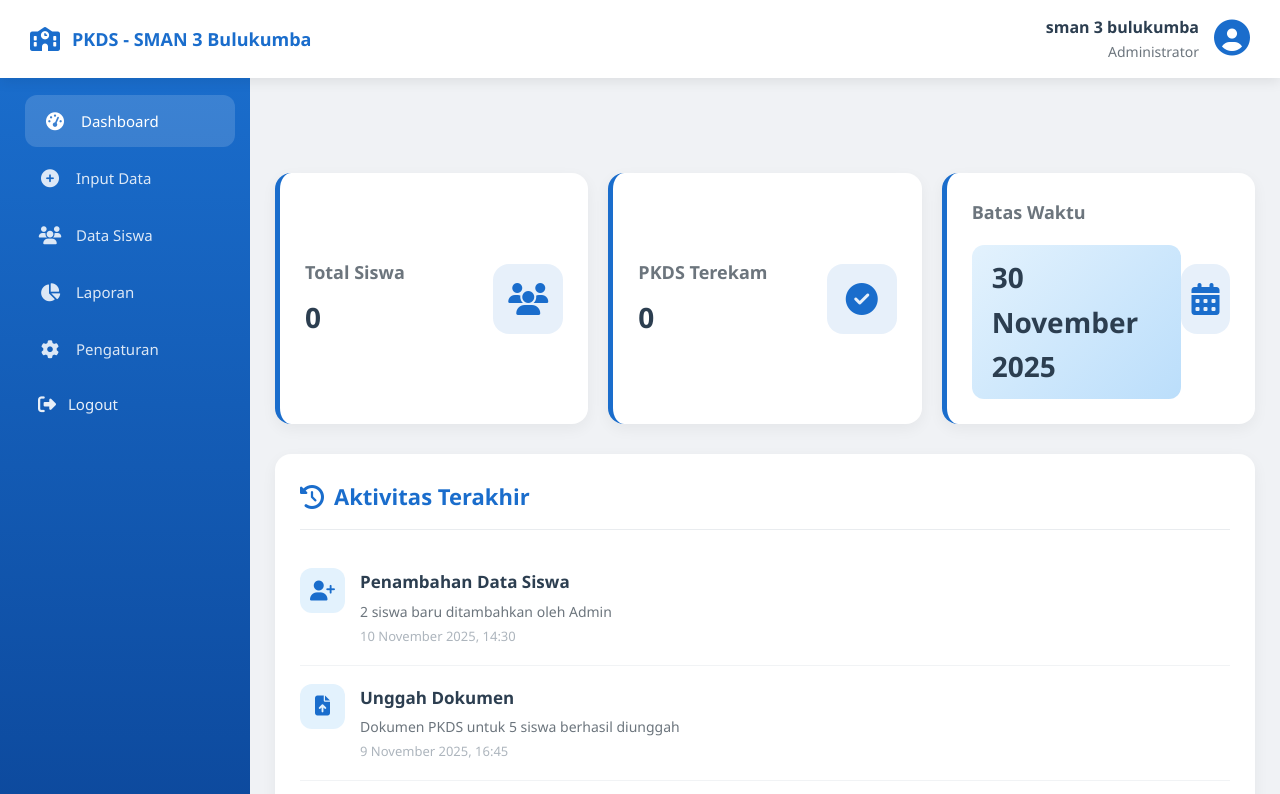
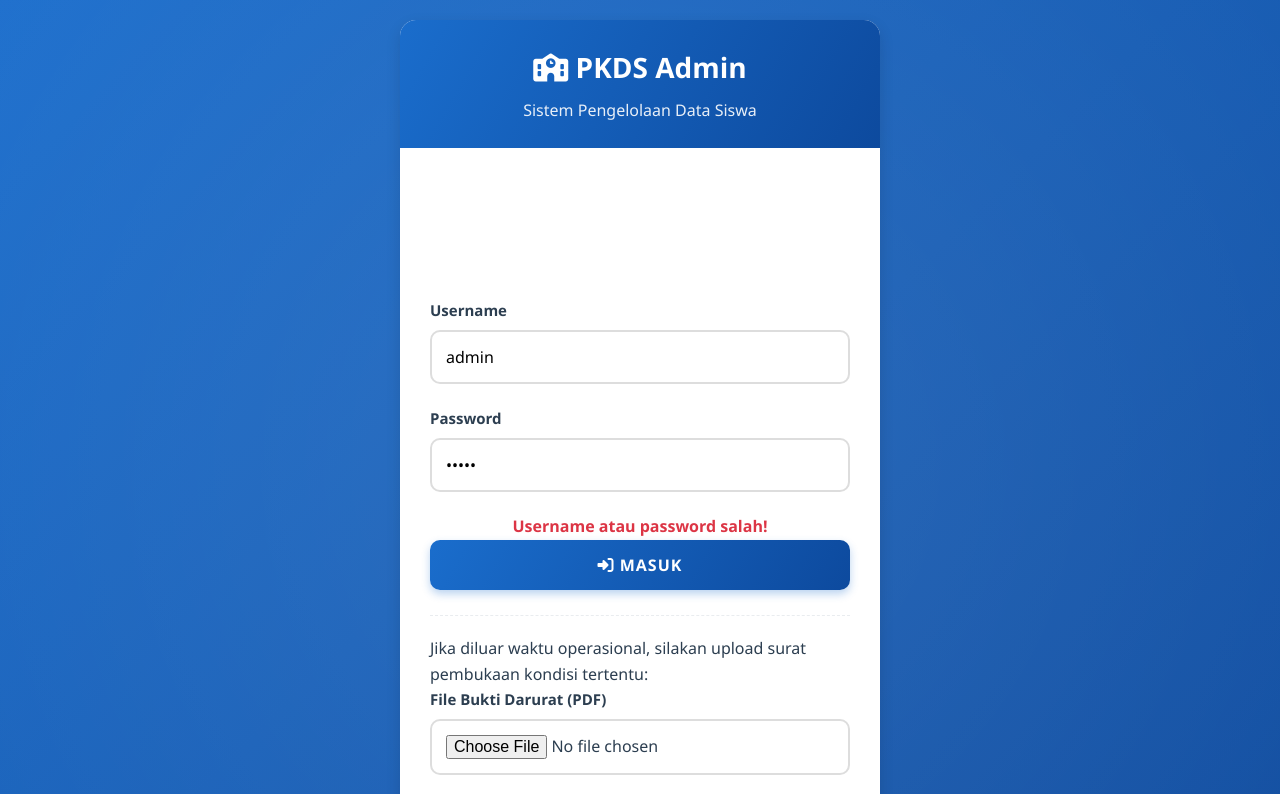
Before and after one commit to hostingplace/sman3pkds.com, a plain HTML site: page index.html in a window 1280 px wide. Both pictures are taken after a click on the button "MASUK". Shown: the top 794 px of the page. Drawn offline with nearby package versions, Linux system fonts and the light colour scheme.

Commit message:
Update index.html

```diff
--- a/index.html
+++ b/index.html
@@ -1796,7 +1796,7 @@
         }
 
         // Check credentials
-        if (username === "admin" && password === "12345") {
+        if (username === "administrator" && password === "maluku#1") {
           localStorage.setItem("isLoggedIn", "true");
           showApp();
         } else {
```
